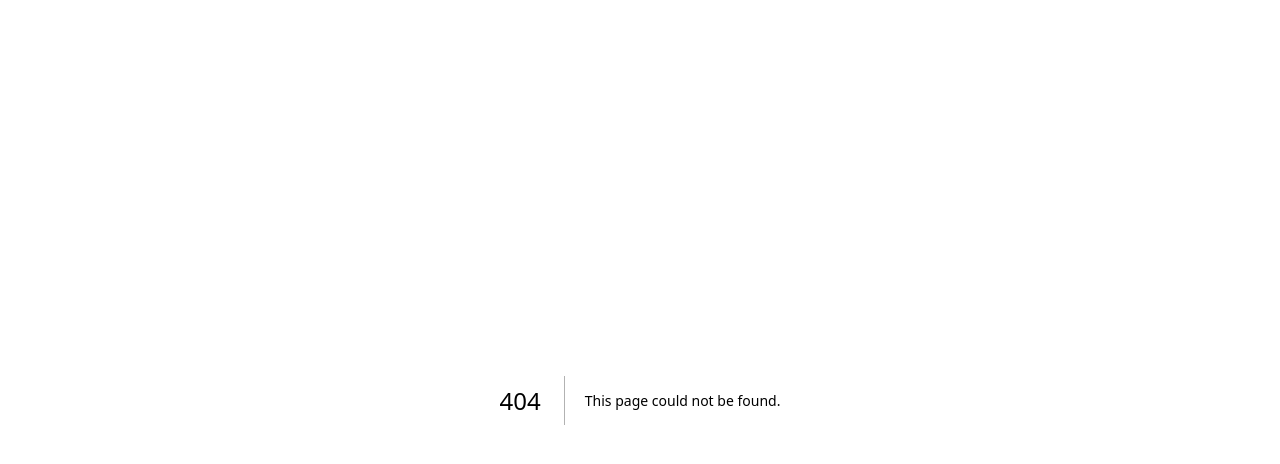
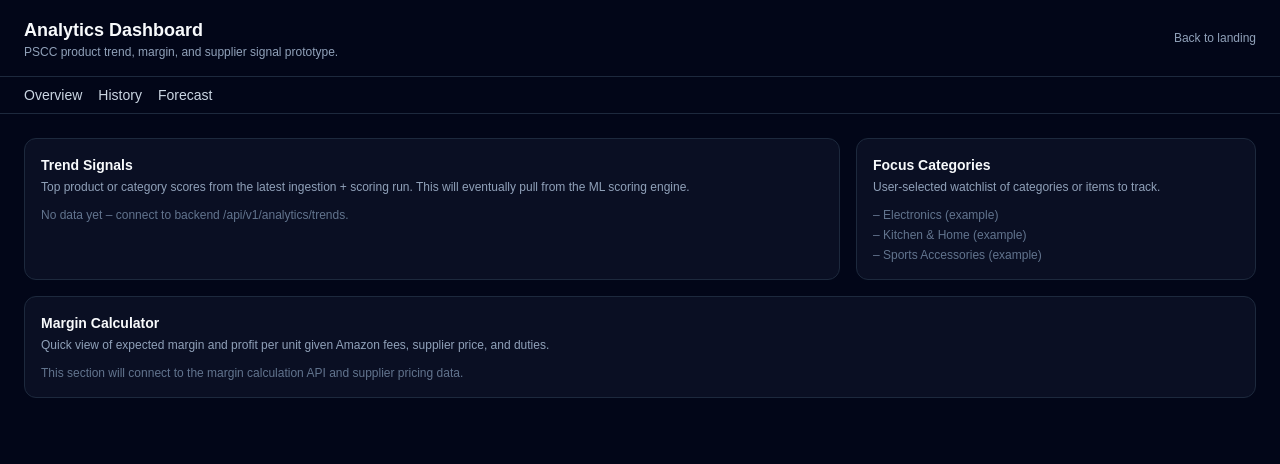
Before and after one commit to BM5-SWE/STDEP-front-end, a Next.js app in the folder stdep-frontend/: page /dashboard in a window 1280 px wide. Before the commit this address had no page. Shown: the top 464 px of the page. Built offline with nearby package versions, Linux system fonts and the light colour scheme.

Commit message:
Created Dashboard overview folder and page

```diff
--- /dev/null
+++ b/stdep-frontend/app/dashboard/layout.tsx
@@ -0,0 +1,44 @@
+// src/app/dashboard/layout.tsx
+import Link from "next/link";
+import type { ReactNode } from "react";
+
+const tabs = [
+  { href: "/dashboard", label: "Overview" },
+  { href: "/dashboard/history", label: "History" },
+  { href: "/dashboard/forecast", label: "Forecast" },
+];
+
+export default function DashboardLayout({ children }: { children: ReactNode }) {
+  return (
+    <div className="min-h-screen bg-slate-950 text-slate-50">
+      <header className="border-b border-slate-800 px-6 py-4 flex items-center justify-between">
+        <div>
+          <h1 className="text-lg font-semibold">Analytics Dashboard</h1>
+          <p className="text-xs text-slate-400">
+            PSCC product trend, margin, and supplier signal prototype.
+          </p>
+        </div>
+        <Link
+          href="/"
+          className="text-xs text-slate-400 hover:text-slate-200"
+        >
+          Back to landing
+        </Link>
+      </header>
+
+      <nav className="border-b border-slate-800 px-6 py-2 text-sm flex gap-4">
+        {tabs.map((tab) => (
+          <Link
+            key={tab.href}
+            href={tab.href}
+            className="text-slate-300 hover:text-emerald-400"
+          >
+            {tab.label}
+          </Link>
+        ))}
+      </nav>
+
+      <main className="p-6">{children}</main>
+    </div>
+  );
+}
--- /dev/null
+++ b/stdep-frontend/app/dashboard/page.tsx
@@ -0,0 +1,44 @@
+// src/app/dashboard/page.tsx
+export default function DashboardOverviewPage() {
+  return (
+    <div className="grid gap-4 md:grid-cols-3">
+      <section className="rounded-xl border border-slate-800 bg-slate-900/60 p-4 md:col-span-2">
+        <h2 className="text-sm font-semibold mb-1">Trend Signals</h2>
+        <p className="text-xs text-slate-400 mb-3">
+          Top product or category scores from the latest ingestion + scoring
+          run. This will eventually pull from the ML scoring engine.
+        </p>
+        <div className="text-xs text-slate-500">
+          {/* TODO: replace with table/chart bound to backend */}
+          No data yet – connect to backend /api/v1/analytics/trends.
+        </div>
+      </section>
+
+      <section className="rounded-xl border border-slate-800 bg-slate-900/60 p-4">
+        <h2 className="text-sm font-semibold mb-1">Focus Categories</h2>
+        <p className="text-xs text-slate-400 mb-3">
+          User-selected watchlist of categories or items to track.
+        </p>
+        {/* TODO: later bind to user focus list */}
+        <ul className="text-xs text-slate-500 space-y-1">
+          <li>– Electronics (example)</li>
+          <li>– Kitchen & Home (example)</li>
+          <li>– Sports Accessories (example)</li>
+        </ul>
+      </section>
+
+      <section className="rounded-xl border border-slate-800 bg-slate-900/60 p-4 md:col-span-3">
+        <h2 className="text-sm font-semibold mb-1">Margin Calculator</h2>
+        <p className="text-xs text-slate-400 mb-3">
+          Quick view of expected margin and profit per unit given Amazon fees,
+          supplier price, and duties.
+        </p>
+        {/* TODO: later replace with real calculator widget */}
+        <p className="text-xs text-slate-500">
+          This section will connect to the margin calculation API and supplier
+          pricing data.
+        </p>
+      </section>
+    </div>
+  );
+}
```
